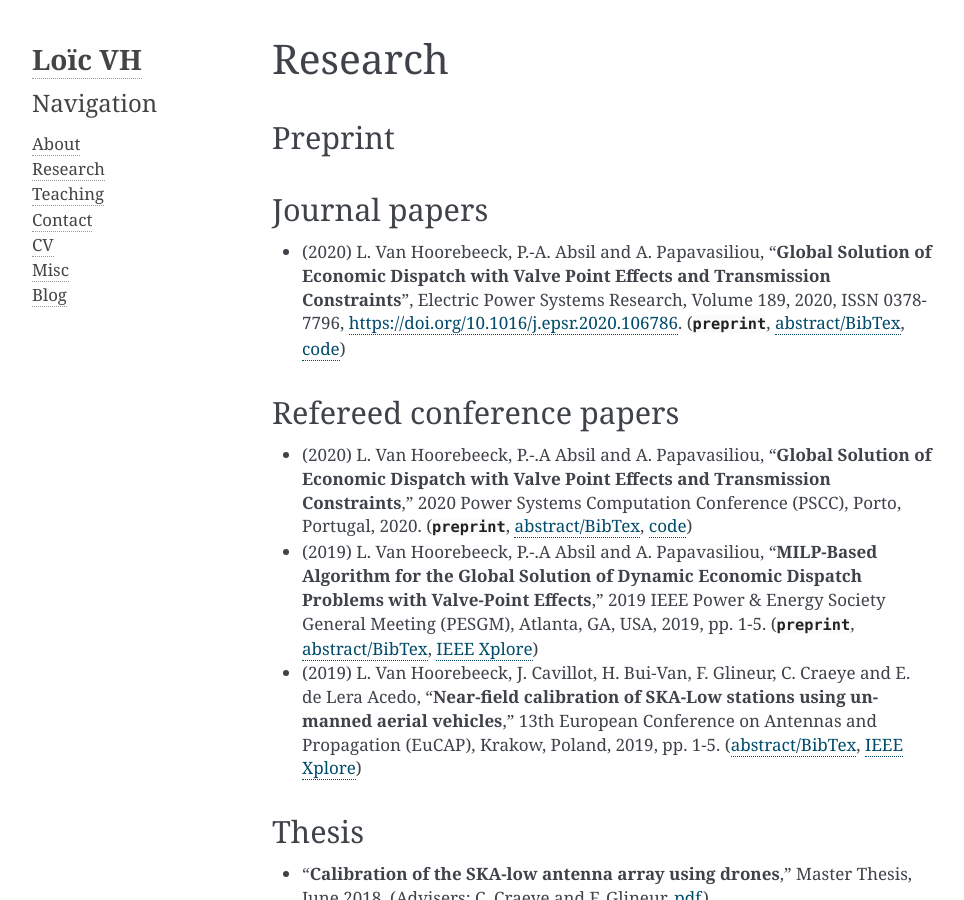
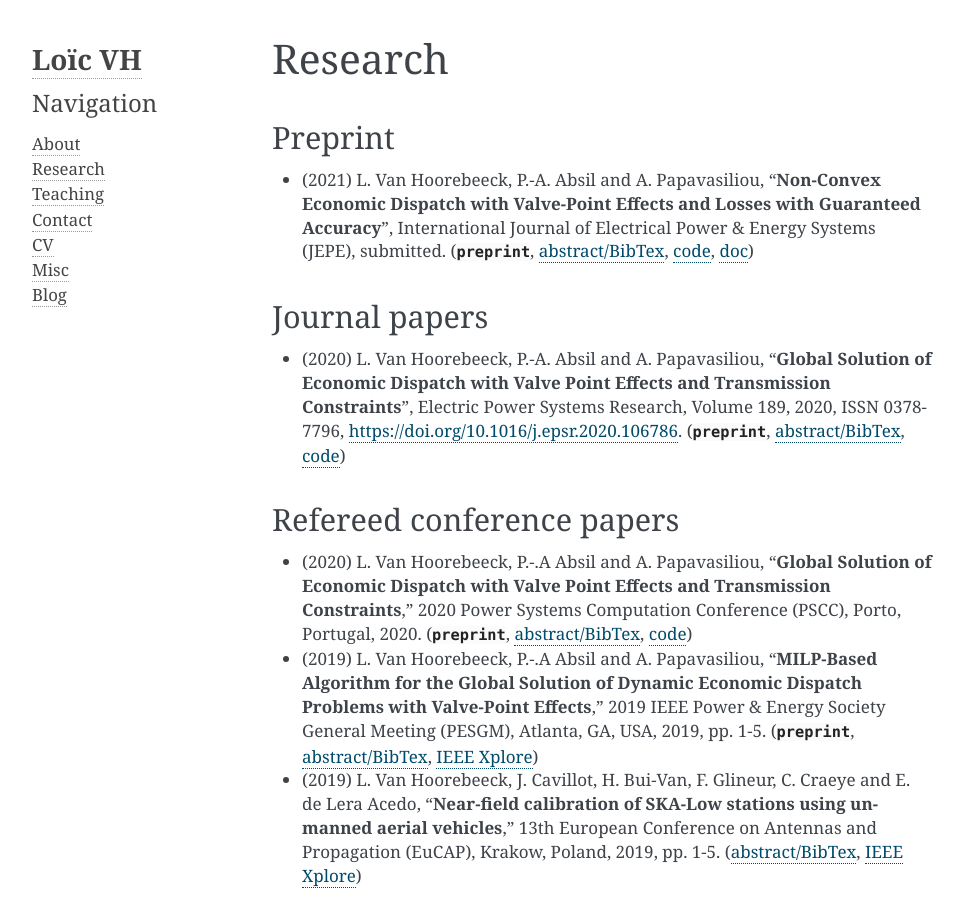
Before and after one commit to loicvh/homepage, a Sphinx documentation site: the page built from source/research.rst, in a window 1280 px wide and 900 px high. Shown: the whole window, without its empty margins (148-1112 px from the left). Built offline with Sphinx 7.4.7, drawn with Linux system fonts in a browser that asks for light colours; nearby versions of some CDN libraries; the version number could not be read and is left out.

Commit message:
Add JEPE

```diff
--- a/source/blog.rst
+++ b/source/blog.rst
@@ -4,6 +4,7 @@ Blog
 .. toctree::
    :maxdepth: 1
 
+      A non-Euclidean puzzle <posts/5.rst>
       A little citation from Steinbeck <posts/4.rst>
       Planing a bike trip <posts/3.rst>
       Persian Paris <posts/2.rst>
--- a/source/posts/4.rst
+++ b/source/posts/4.rst
@@ -7,6 +7,6 @@ I just wanted to share a little quote from Steinbeck's Grapes of Wrath.
 
         A harmonica is easy to carry. Take it out of your hip pocket, knock it against your palm to shake out the dirt and pocket fuzz and bits of tobacco. Now it’s ready. You can do anything with a harmonica: thin reedy single tone, or chords or melody with rhythm chords. You can mold the music with curved hands, making it wail and cry like bagpipes, making it full and rounds like an organ, making it as sharp and bitter as the reed pipes of the hills. And you can play it and put it back in your pocket. It is always with you, always in your pocket. And as you play, you learn new tricks, to pinch the tone with your lips, and no one teaches you. You feel around—sometimes in the tent door after supper when the women are washing up. Your foot taps gently on the ground. Your foot taps gently on the ground. Your eyebrows rise and fall in rhythm. And if you lose it or break it, why, it’s no great loss. You can buy another for a quarter.
 
-I recommend this book, but be aware that — quoting again John Steinbeck —: "I've done my damndest to rip a reader's nerves to rags, I don't want him satisfied." This is exactly how I felt after finishing this book.
+I recommend this book, but be aware that —quoting again John Steinbeck—: "I've done my damndest to rip a reader's nerves to rags, I don't want him satisfied." This is exactly how I felt after finishing this book.
 
 .. rubric:: Posted on 2021-01-09
--- a/source/research.rst
+++ b/source/research.rst
@@ -10,6 +10,14 @@ Research
 Preprint
 ~~~~~~~~
 
+- (2021) L. Van Hoorebeeck, P.-A. Absil and A. Papavasiliou,
+  "**Non-Convex Economic Dispatch with Valve-Point Effects and Losses with Guaranteed Accuracy**",
+  International Journal of Electrical Power & Energy Systems (JEPE), submitted.
+  (:download:`preprint <data/JEPE_2021.pdf>`,
+  `abstract/BibTex <abstracts/JEPE_2021.html>`__,
+  `code <https://gitlab.com/Loicvh/apla-rsg>`__,
+  `doc <https://perso.uclouvain.be/loic.vanhoorebeeck/doc/APLA-RSG/>`_)
+
 
 Journal papers
 ~~~~~~~~~~~~~~
@@ -17,8 +25,8 @@ Journal papers
   "**Global Solution of Economic Dispatch with Valve Point Effects and Transmission Constraints**",
   Electric Power Systems Research, Volume 189, 2020, ISSN 0378-7796, https://doi.org/10.1016/j.epsr.2020.106786.
   (:download:`preprint <data/PSCC_2020.pdf>`,
-  `abstract/BibTex <abstracts/EPSR20.html>`_,
-  `code <https://gitlab.com/Loicvh/apla>`_)
+  `abstract/BibTex <abstracts/EPSR20.html>`__,
+  `code <https://gitlab.com/Loicvh/apla>`__)
 
 Refereed conference papers
 ~~~~~~~~~~~~~~~~~~~~~~~~~~
@@ -27,17 +35,17 @@ Refereed conference papers
   "**Global Solution of Economic Dispatch with Valve Point Effects and Transmission Constraints**,"
   2020 Power Systems Computation Conference (PSCC), Porto, Portugal, 2020.
   (:download:`preprint <data/PSCC_2020.pdf>`,
-  `abstract/BibTex <abstracts/PSCC2020.html>`_,
-  `code <https://gitlab.com/Loicvh/apla>`_)
+  `abstract/BibTex <abstracts/PSCC2020.html>`__,
+  `code <https://gitlab.com/Loicvh/apla>`__)
 - (2019) L. Van Hoorebeeck, P.-.A Absil and A. Papavasiliou,
   "**MILP-Based Algorithm for the Global Solution of Dynamic Economic Dispatch Problems with Valve-Point Effects**,"
   2019 IEEE Power & Energy Society General Meeting (PESGM), Atlanta, GA, USA, 2019, pp. 1-5. (:download:`preprint <data/PES_2019.pdf>`,
-  `abstract/BibTex <abstracts/PES19.html>`_,
-  `IEEE Xplore <https://ieeexplore.ieee.org/document/8973631>`_)
+  `abstract/BibTex <abstracts/PES19.html>`__,
+  `IEEE Xplore <https://ieeexplore.ieee.org/document/8973631>`__)
 
 - (2019)  L. Van Hoorebeeck, J. Cavillot, H. Bui-Van, F. Glineur, C. Craeye and E. de Lera Acedo,
   "**Near-field calibration of SKA-Low stations using unmanned aerial vehicles**,"
-  13th European Conference on Antennas and Propagation (EuCAP), Krakow, Poland, 2019, pp. 1-5. (`abstract/BibTex <abstracts/EUCAP19.html>`_,
+  13th European Conference on Antennas and Propagation (EuCAP), Krakow, Poland, 2019, pp. 1-5. (`abstract/BibTex <abstracts/EUCAP19.html>`__,
   `IEEE Xplore <https://ieeexplore.ieee.org/document/8739380>`__)
 
 
@@ -45,7 +53,7 @@ Thesis
 ~~~~~~
 
 - "**Calibration of the SKA-low antenna array using drones**," Master Thesis, June 2018.
-  (Advisers: C. Craeye and F. Glineur, `pdf <https://dial.uclouvain.be/memoire/ucl/fr/object/thesis%3A14813>`_)
+  (Advisers: C. Craeye and F. Glineur, `pdf <https://dial.uclouvain.be/memoire/ucl/fr/object/thesis%3A14813>`__)
 
 Research Problems
 ~~~~~~~~~~~~~~~~~
--- a/source/teaching.rst
+++ b/source/teaching.rst
@@ -1,7 +1,8 @@
 Teaching activities at UCLouvain
 --------------------------------
 
-- Statistics and data sciences (LEPL1109), Teaching Assistant, 2019.
+- Economics (LEPL1803), Teaching Assistant, 2021.
+- Statistics and data sciences (LEPL1109), Teaching Assistant, 2020.
 - Discrete mathematics and statistics (LEPL1108), Teaching Assistant, 2019.
 - Economics (LEPL1803), Teaching Assistant, 2019.
 - Optimization I (LINMA1702), Monitoring student, 2018.
```
Also changed, not shown: source/abstracts/JEPE_2021.rst (added, +32 -0 lines), source/posts/5.rst (added, +9 -0 lines), 2 other files.
